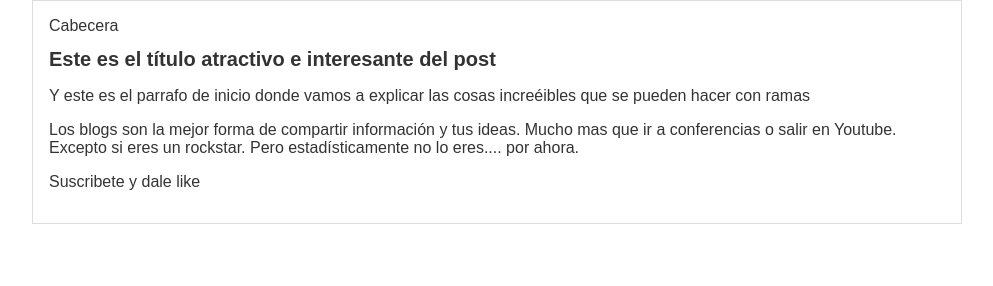
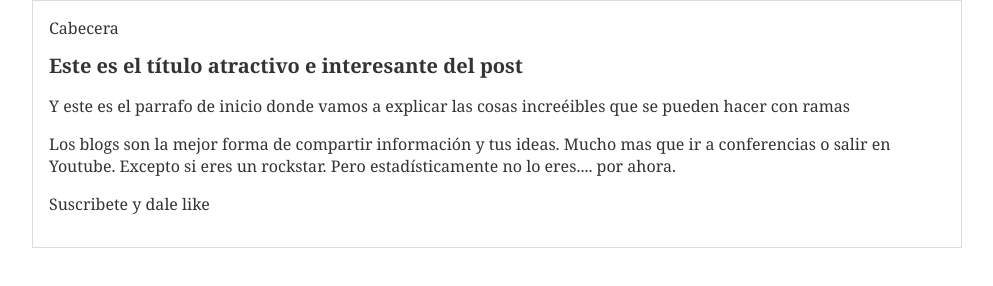
Before and after one commit to jach1986/hyperblog, a plain HTML site: page blogpost.html in a window 1280 px wide. Shown: the whole page, without its empty margins (143-1136 px from the left). Drawn offline with Linux system fonts and the light colour scheme.

Commit message:
Se modificó css

```diff
--- a/css/estilos.css
+++ b/css/estilos.css
@@ -1,8 +1,8 @@
 body
 {
     color: #333;
-    text-align: center;
-    font-family: "Arial";
+    text-align: left;
+    font-family: "Cambria";
     font-size: 16px;
     margin: 0;
     padding: 0;
```
